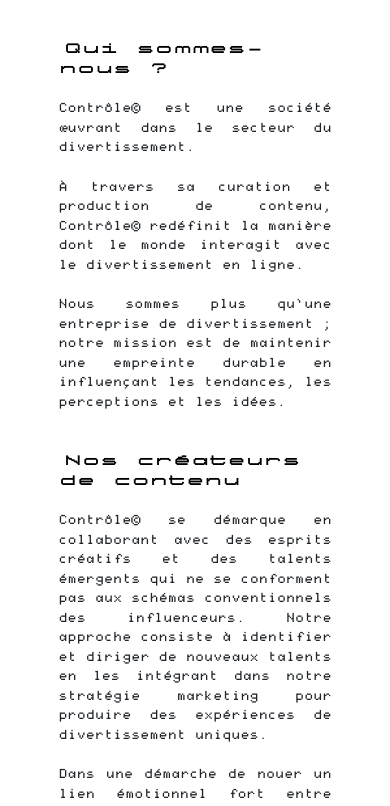
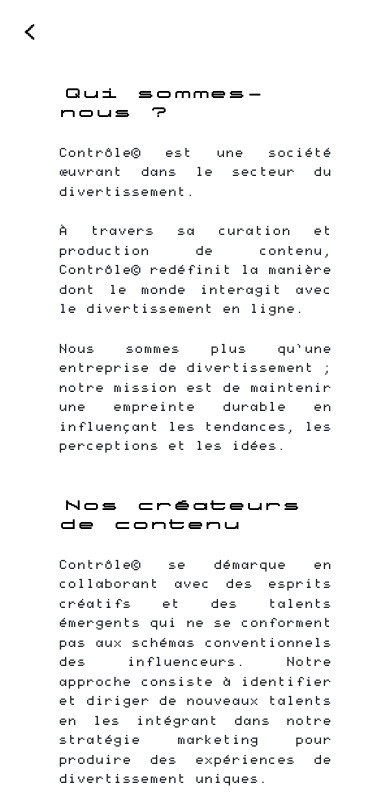
Before and after one commit to gloubiboulgaah/SlaveWebsite, a plain HTML site: page en-savoir-plus.html in a window 390 px wide. Shown: the top 806 px of the page. Drawn offline with nearby package versions, Linux system fonts and the light colour scheme.

Commit message:
ajout btn retour

```diff
--- a/assets/css/en-savoir-plus.css
+++ b/assets/css/en-savoir-plus.css
@@ -1,3 +1,8 @@
+
+.back-icon-container {
+    padding-top: 20px;
+    padding-left: 20px;
+}
 
 .info-s-container {
     display: flex;
--- a/assets/css/style.css
+++ b/assets/css/style.css
@@ -7,6 +7,10 @@
 
 }
 
+.back-icon-img {
+    width: 2%;
+}
+
 .title {
     font-family: 'ft88expanded';
 }
@@ -14,6 +18,7 @@
 p {
     font-size: 1.2vw;
     font-family: 'ft88regular';
+    text-align: justify;
 }
 
 .hidden-text p {
@@ -116,6 +121,10 @@
 
 @media (max-width:767px) {
 
+    .back-icon-img {
+        width: 5%;
+    }
+
     div.text-column {
         width: 100%;
         margin-top: 5%;
@@ -143,8 +152,8 @@
 
     #nes-container {
         border: none;
-        padding:3rem 0rem;
         padding-bottom: 0rem;
+        padding-top: 0rem;
     }
 
     div.info-container {
--- a/en-savoir-plus.html
+++ b/en-savoir-plus.html
@@ -18,6 +18,9 @@
 </style>
 </head>
 <body>
+    <div class="back-icon-container">
+        <a href="index.html"> <img src="assets/img/drop-back.svg" class="back-icon-img" alt=""></a>
+    </div>
     <div class="info-s-container">
         <div class="info">
             <h2><strong>Qui sommes-nous ?</strong></h2>
```
Also changed, not shown: jeune-schizotypique.html (+3 -0 lines), slave.html (+4 -1 lines), assets/img/drop-back.svg (added).
